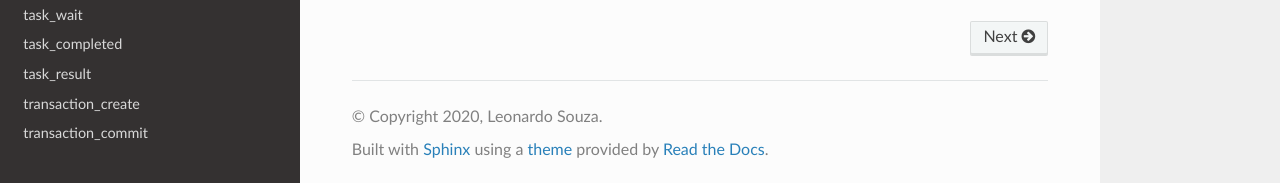
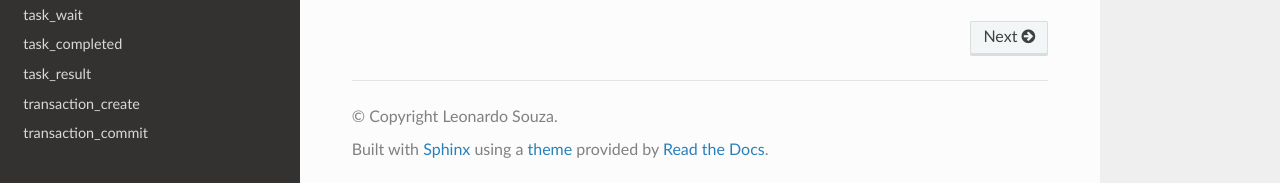
Before and after one commit to leonardobdes/BIGREST, a Sphinx documentation site: the page built from docs/source/index.rst, in a window 1280 px wide and 900 px high, scrolled down 745 px. Shown: the part 714-897 px from the top of the window. Built offline with Sphinx 7.4.7 and the Read the Docs theme 2.0.0, drawn with Linux system fonts in a browser that asks for light colours.

Commit message:
Fixed read the docs file.

```diff
--- a/docs/source/conf.py
+++ b/docs/source/conf.py
@@ -35,7 +35,7 @@ sys.path.insert(0, os.path.abspath('../..'))
 # -- Project information -----------------------------------------------------
 
 project = 'BIGREST'
-copyright = '2020, Leonardo Souza'
+copyright = 'Leonardo Souza'
 author = 'Leonardo Souza'
 
 # The full version, including alpha/beta/rc tags
```
